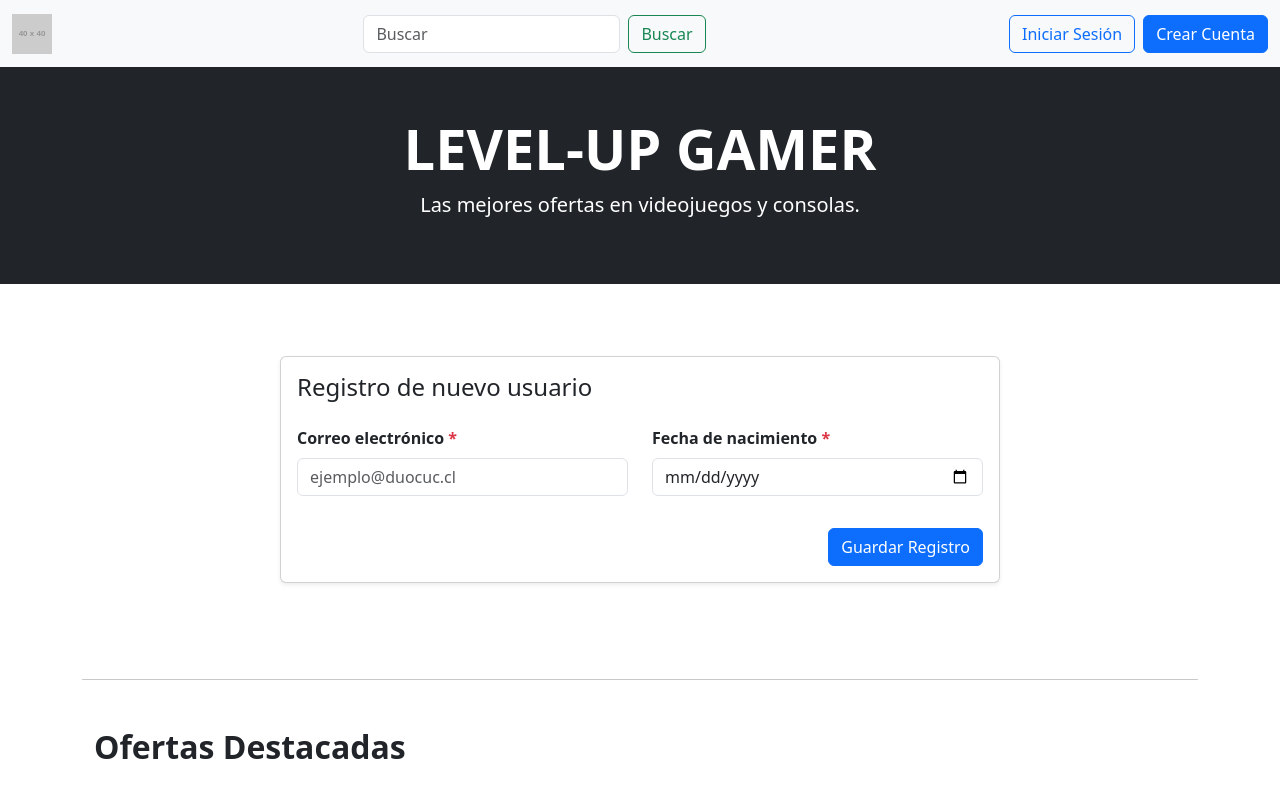
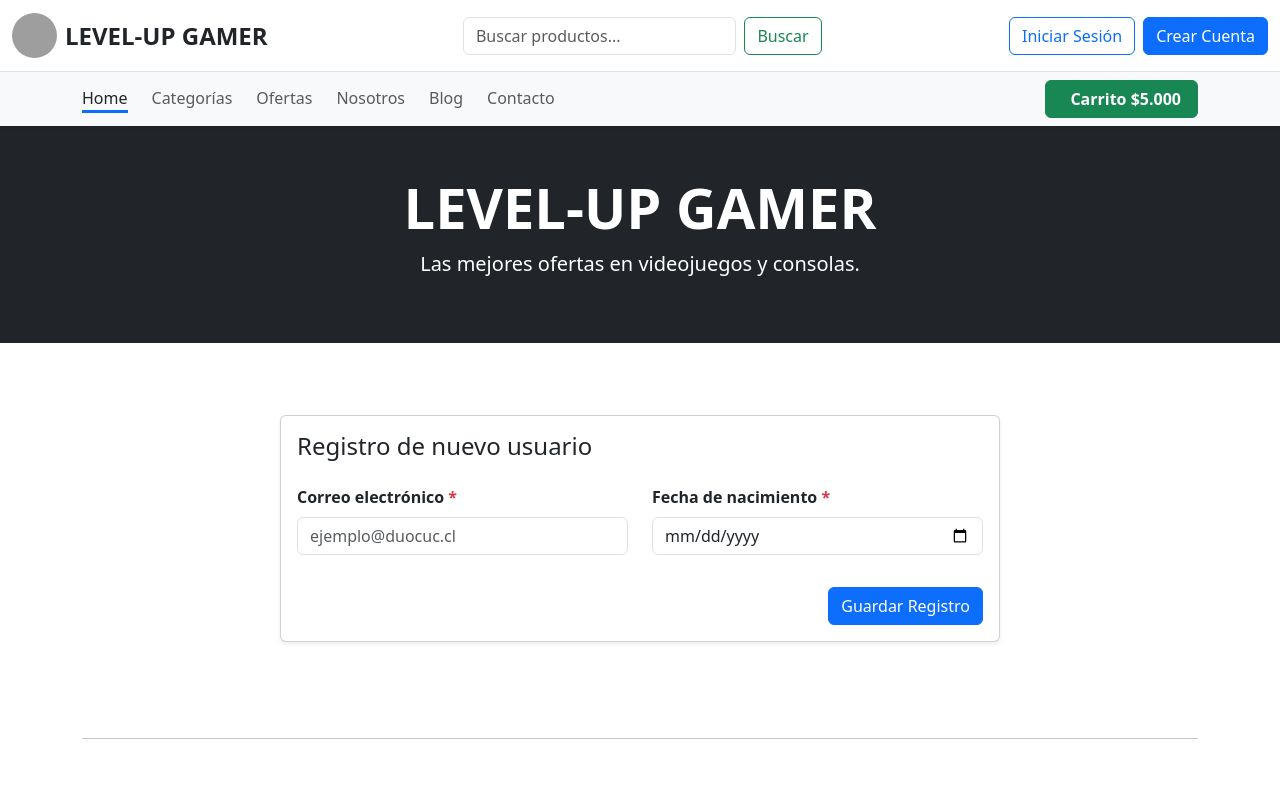
Before and after one commit to val4nti/proyecto-react, a React (Vite) app: page / in a window 1280 px wide. Shown: the top 788 px of the page. Built offline with nearby package versions, Linux system fonts and the light colour scheme; grey boxes are pictures that could not be loaded.

Commit message:
Funcionamiento de la pagina

```diff
--- a/src/App.jsx
+++ b/src/App.jsx
@@ -22,6 +22,7 @@ function App() {
       </section>
 
       <hr className="my-5" />
+
 
       {/* 2. SECCIÓN DE PRODUCTOS: Usando tu molécula ProductCard */}
       <section className="pb-5">
--- a/src/components/organisms/Navbar.jsx
+++ b/src/components/organisms/Navbar.jsx
@@ -1,16 +1,24 @@
 // src/components/organisms/Navbar.jsx
+import React from 'react';
+
 const Navbar = () => {
   return (
-    <nav className="navbar navbar-expand-lg bg-body-tertiary">
-      <div className="container-fluid">
-        <a className="navbar-brand" href="/">
-          {/* Aquí puedes poner la URL de tu logo real */}
-          <img src="https://via.placeholder.com/40" alt="Logo" className="d-inline-block align-text-top" />
+    <nav className="navbar navbar-expand-lg bg-white flex-column p-0 shadow-sm">
+      {/* PRIMERA FILA: Logo, Buscador y Botones de Acceso */}
+      <div className="container-fluid py-2 border-bottom">
+        <a className="navbar-brand d-flex align-items-center" href="/">
+          {/* Tu logo oficial de GitHub */}
+          <img
+            src="https://avatars.githubusercontent.com/u/138630362"
+            alt="Logo"
+            style={{ width: '45px', height: '45px', borderRadius: '50%' }}
+          />
+          <span className="ms-2 fw-bold text-dark fs-4">LEVEL-UP GAMER</span>
         </a>
 
         <div className="collapse navbar-collapse justify-content-center">
-          <form className="d-flex" role="search">
-            <input className="form-control me-2" type="search" placeholder="Buscar" />
+          <form className="d-flex w-50" role="search">
+            <input className="form-control me-2" type="search" placeholder="Buscar productos..." />
             <button className="btn btn-outline-success" type="submit">Buscar</button>
           </form>
         </div>
@@ -20,6 +28,26 @@ const Navbar = () => {
           <button className="btn btn-primary ms-2">Crear Cuenta</button>
         </div>
       </div>
+
+      {/* SEGUNDA FILA: Menú de Navegación y Carrito */}
+      <div className="w-100 bg-light py-2">
+        <div className="container d-flex justify-content-between align-items-center">
+          <div className="d-flex gap-4 fw-bold">
+            <a href="/" className="text-decoration-none text-dark border-bottom border-primary border-3">Home</a>
+            <a href="#" className="text-decoration-none text-muted">Categorías</a>
+            <a href="#" className="text-decoration-none text-muted">Ofertas</a>
+            <a href="#" className="text-decoration-none text-muted">Nosotros</a>
+            <a href="#" className="text-decoration-none text-muted">Blog</a>
+            <a href="#" className="text-decoration-none text-muted">Contacto</a>
+          </div>
+
+          {/* Botón de Carrito verde esmeralda */}
+          <button className="btn btn-success d-flex align-items-center gap-2 px-3 fw-bold">
+            <i className="bi bi-cart-fill"></i>
+            <span>Carrito <strong>$5.000</strong></span>
+          </button>
+        </div>
+      </div>
     </nav>
   );
 };
```
